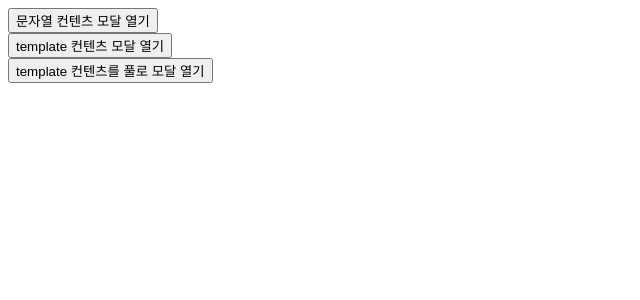
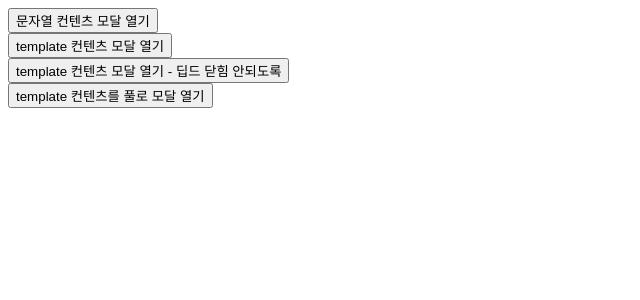
Before and after one commit to khm2976/angular-dynamic-modal, an Angular app: page / in a window 1280 px wide. Shown: the top 300 px of the page, without its empty margins (0-640 px from the left). Built offline with nearby package versions, Linux system fonts and the light colour scheme.

Commit message:
templateView 내에서 모달 클로즈 닫히지 않도록  처리

```diff
--- a/src/app/app.component.html
+++ b/src/app/app.component.html
@@ -3,6 +3,9 @@
 </div>
 <div>
     <button (click)="openTemplate()">template 컨텐츠 모달 열기</button>
+</div>
+<div>
+    <button (click)="openTemplateNoOverlay()">template 컨텐츠 모달 열기 - 딥드 닫힘 안되도록</button>
 </div>
 <div>
     <button (click)="openTemplateFull()">template 컨텐츠를 풀로 모달 열기</button>
--- a/src/app/app.component.ts
+++ b/src/app/app.component.ts
@@ -40,6 +40,19 @@ export class AppComponent {
         }
     }
 
+    // 모달 딤드 닫기 처리 안되도록
+    openTemplateNoOverlay() {
+        if (!this.dialogModal) {
+            this.dialogModal = this.modalService.open(this.modalDialogView, false, false);
+            // 모달 딤드 클릭하여 닫기시
+            const dialogModalCloseSubscription = this.dialogModal.closed().subscribe(modalRef => {
+                this.dialogModal = null;
+                dialogModalCloseSubscription.unsubscribe();
+            });
+        }
+    }
+
+    // 컨텐츠를 모달로 풀로 띄우기
     openTemplateFull() {
         if (!this.dialogModal) {
             this.dialogModal = this.modalService.open(this.modalDialogFullView, true, true);
--- a/src/app/service/modal-ref.ts
+++ b/src/app/service/modal-ref.ts
@@ -1,9 +1,9 @@
 import { Subject, Observable, BehaviorSubject, Subscription } from 'rxjs';
 import { take } from 'rxjs/operators';
 
-export class ModalConfig {
+export interface ModalConfig {
     id: string;
-    isClickedOverlayForClose = true;
+    isClickedOverlayForClose: boolean;
 }
 
 export class ModalRef {
@@ -11,13 +11,12 @@ export class ModalRef {
     openModal$: BehaviorSubject<ModalRef> = new BehaviorSubject(null);
     closeSubscription: Subscription = null;
     private mdId: string;
-    private modalConfig: ModalConfig = new ModalConfig();
 
     constructor(
         private mdComponentRef: any,
         private mdInnerContent: any,
+        private modalConfig: ModalConfig
     ) {
-
         this.mdId = this.modalConfig.id;
         if (this.modalConfig.isClickedOverlayForClose) {
             const closeSubscription = this.mdComponentRef.instance.close
--- a/src/app/service/modal.service.ts
+++ b/src/app/service/modal.service.ts
@@ -43,7 +43,7 @@ export class ModalService {
         componentRef.instance.isFullCover = isFullCoverContent;
         const modalConfig: ModalConfig = {
             id: `modal-${this.count++}`,
-            isClickedOverlayForClose: isClickedOverlayForClose
+            isClickedOverlayForClose: isClickedOverlayForClose,
         };
         return new ModalRef(componentRef, ngContent.innerContent, modalConfig);
     }
```
